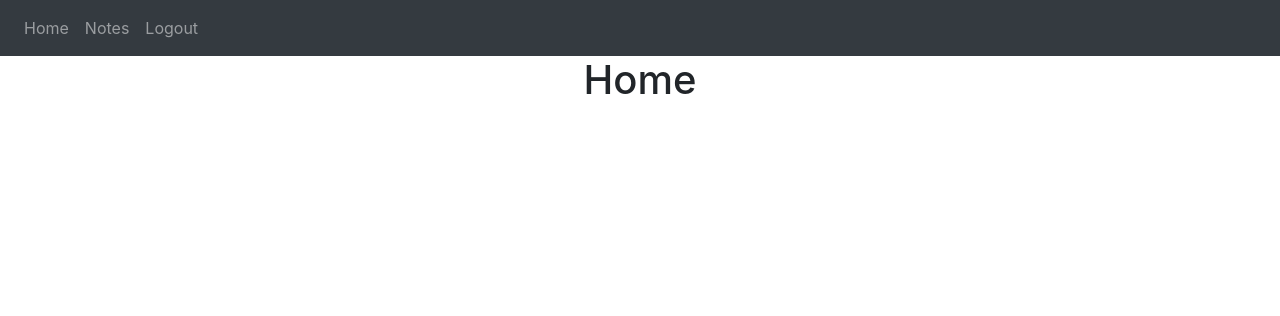
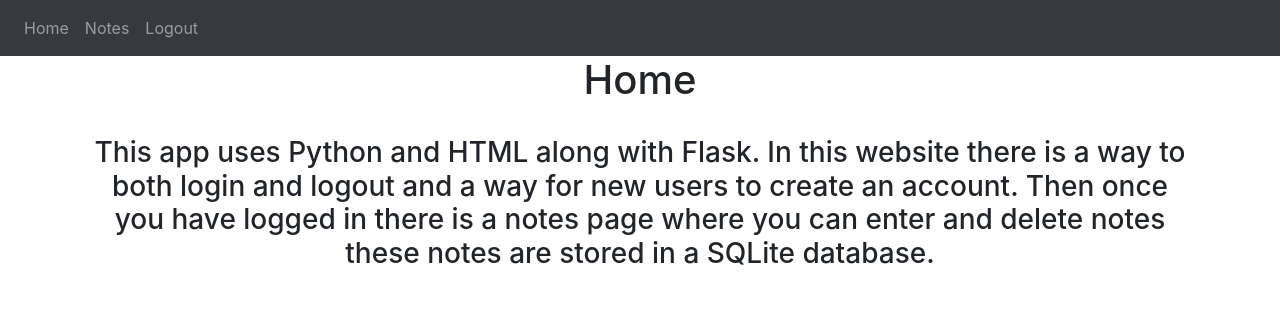
Before and after one commit to AaronTrelstad/Flask_Website, a Flask app: page / in a window 1280 px wide. Shown: the top 316 px of the page. Run offline with Flask 3, Linux system fonts and the light colour scheme; a user stored in the database is signed in; some libraries are stand-ins or nearby versions.

Commit message:
delete note fix

```diff
--- a/website/static/index.js
+++ b/website/static/index.js
@@ -3,6 +3,6 @@
       method: "POST",
       body: JSON.stringify({ noteId: noteId }),
     }).then((_res) => {
-      window.location.href = "/";
+      window.location.href = "/note";
     });
   }
--- a/website/templates/base.html
+++ b/website/templates/base.html
@@ -83,7 +83,7 @@
     method: "POST",
     body: JSON.stringify({ noteId: noteId }),
   }).then((_res) => {
-    window.location.href = "/";
+    window.location.href = "/notes";
   });
   }
 </script>
--- a/website/templates/main.html
+++ b/website/templates/main.html
@@ -1,4 +1,8 @@
 {% extends "base.html" %} {% block title %}Home{% endblock %} {% block content
     %}
     <h1 align="center">Home</h1>
+    <br/>
+    <h3 align="center">This app uses Python and HTML along with Flask. In this website there is a way to both login and logout
+    and a way for new users to create an account. Then once you have logged in there is a notes page where you can enter and delete notes
+    these notes are stored in a SQLite database.</h3>
     {% endblock %}
```
Also changed, not shown: instance/database.db.
